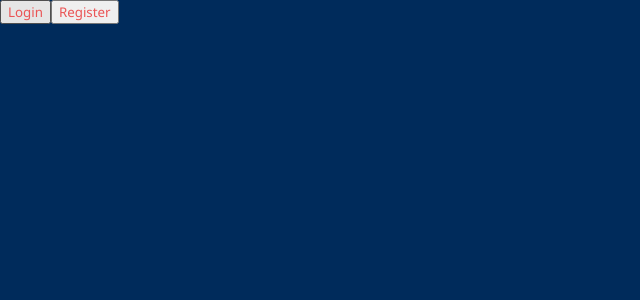
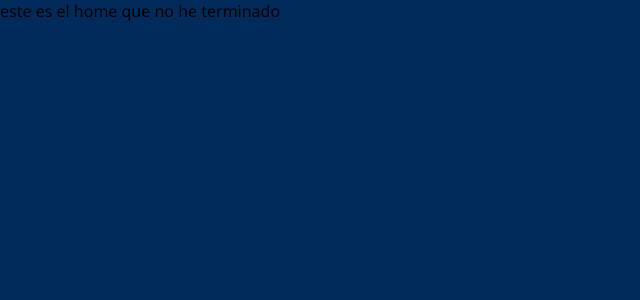
Before and after one commit to SaturnRingz/React.js, a React (Create React App) app: page / in a window 1280 px wide. Shown: the top 300 px of the page, without its empty margins (0-640 px from the left). Built offline with nearby package versions, Linux system fonts and the light colour scheme.

Commit message:
login and register moved to navbar

```diff
--- a/src/pages/HomePage.jsx
+++ b/src/pages/HomePage.jsx
@@ -2,12 +2,7 @@ import { Link } from "react-router-dom";
 function HomePage(){
     return(
         <>
-            <button>
-                <Link to="/login">Login</Link>
-            </button>
-            <button>
-                <Link to="/register">Register</Link>
-            </button>
+            este es el home que no he terminado
         </>
     )
 }
```
